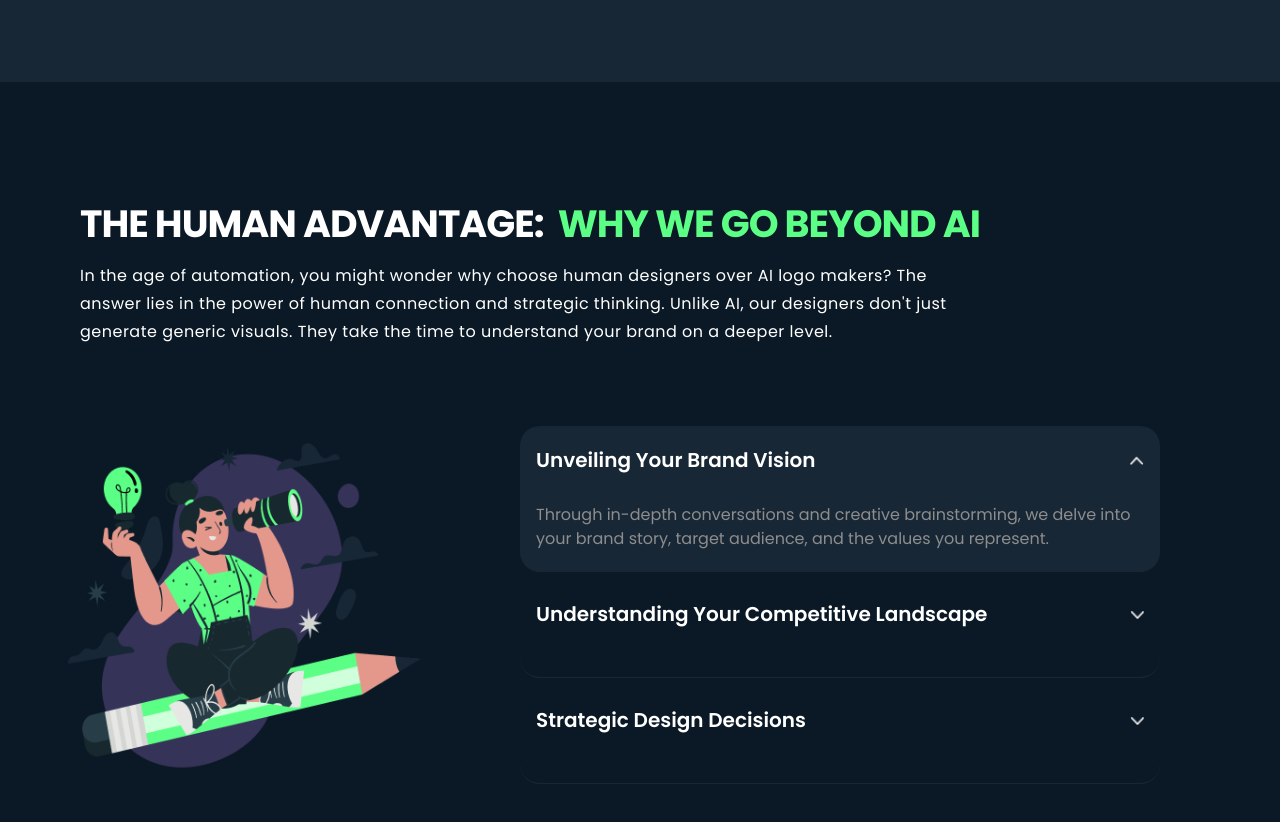
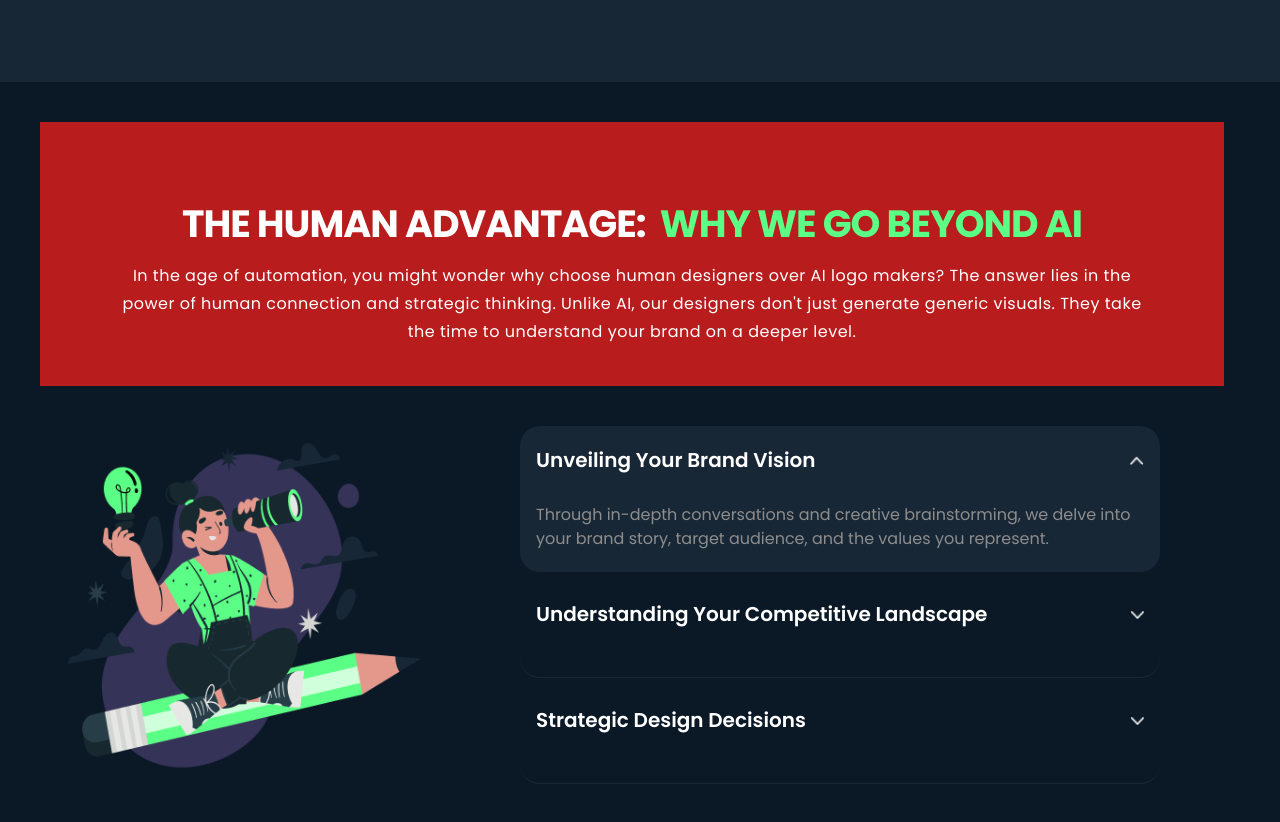
Before and after one commit to shashank8112357010/logo-designmaker, a Next.js app: page /about-us in a window 1280 px wide. Shown: the part 1720-2542 px from the top of the page. Built offline with nearby package versions, Linux system fonts and the light colour scheme.

Commit message:
changes in service image

```diff
--- a/src/app/about-us/page.js
+++ b/src/app/about-us/page.js
@@ -65,10 +65,10 @@ export default function AboutUs() {
             <div>
                 <main className="max-w-[1920px] mx-auto w-full items-center flex pt-10">
 
-                    <div className={`flex flex-row-reverse text-white pt-10 pb-10 lg:pt-20 lg:pb-10 px-4 justify-center lg:justify-start sm:px-10 lg:px-20 gap-10 flex-wrap lg:flex-nowrap`}>
+                    <div className={`flex flex-row-reverse mx-10 text-white pt-10 pb-10 lg:pt-20 lg:pb-10 px-4 justify-center lg:justify-start bg-red-700 sm:px-10 lg:px-20 gap-10 flex-wrap lg:flex-nowrap`}>
 
                         {/* first section */}
-                        <div className="max-w-[900px] flex flex-col gap-4 items-center text-center lg:text-start">
+                        <div className="max-w-[1024px]  flex flex-col gap-4 items-center text-center justify-center">
                             <h2 className="w-full uppercase lg:text-[38px] sm:text-[25px] text-[18px] font-bold leading-[21px] sm:leading-[29px] lg:leading-[44px] tracking-[-1px] text-white ">
                                 The Human Advantage:
                                 <span className="text-primaryGreen">&nbsp; Why We Go Beyond AI</span>
--- a/src/app/components/services/ServiceDesign.js
+++ b/src/app/components/services/ServiceDesign.js
@@ -8,8 +8,8 @@ export default function ServiceDesign({ imgSrc, subHeading1, subHeading2, headin
         <main className="max-w-[1920px]  mx-auto w-full justify-center items-center flex">
             <div className={`flex ${flexDirection} text-white  pb-20 lg:pb-20   items-center lg:justify-between lg:w-[94.1%] justify-center  sm:px-10 lg:mx-auto flex-wrap lg:flex-nowrap`}>
                 {/* first section */}
-                <div className=" flex justify-center items-center  lg:min-w-[450px] ">
-                    <Image src={imgSrc} width={450} height={350} alt={heading2} />
+                <div className=" flex justify-center items-center ">
+                    <Image src={imgSrc} width={300} height={350} alt={heading2} className="sm:min-w-[450px] " />
                 </div>
 
                 {/* second section */}
```
